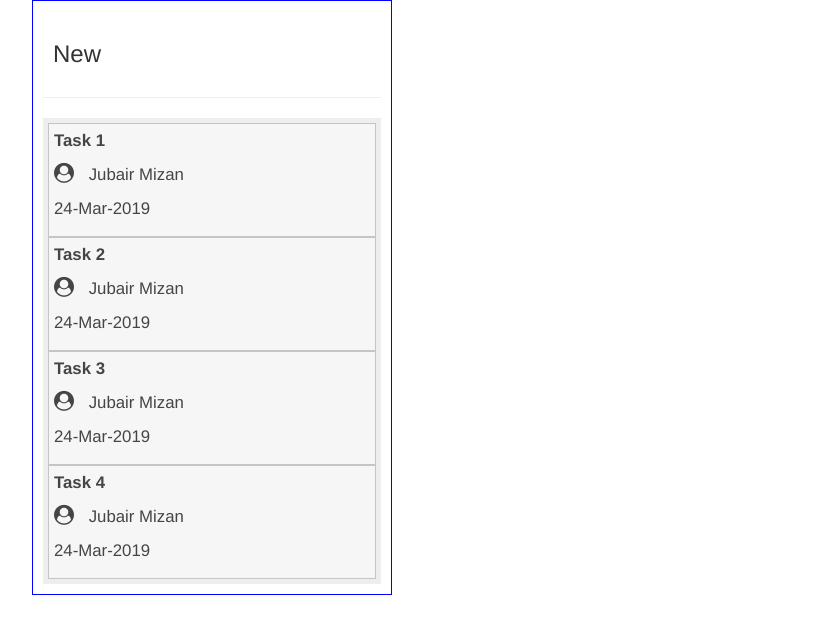
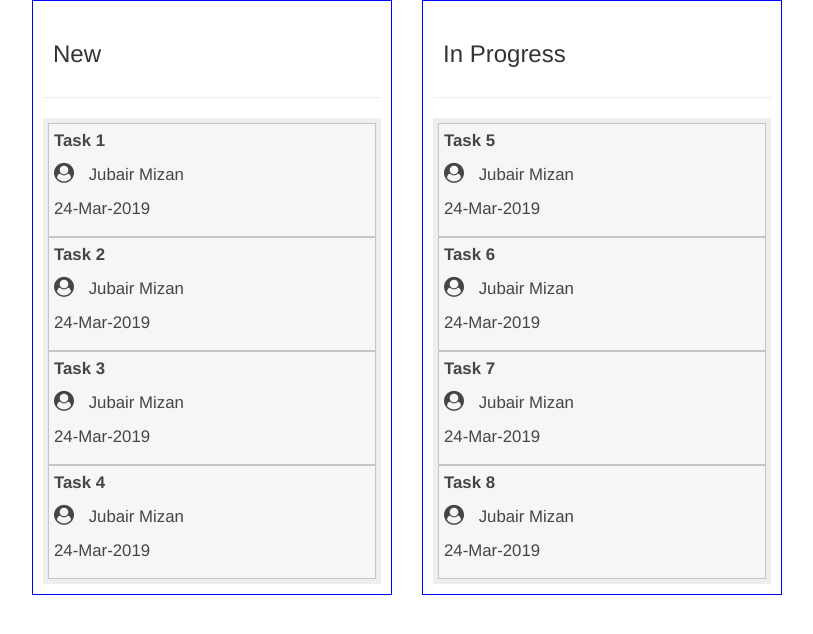
Before and after one commit to jubairmizan/drag-drop-lists-with-multiple-segment, a plain HTML site: page index.html in a window 1280 px wide. Shown: the whole page, without its empty margins (38-851 px from the left). Drawn offline with nearby package versions, Linux system fonts and the light colour scheme.

Commit message:
In progress category initialize

```diff
--- a/index.html
+++ b/index.html
@@ -50,6 +50,37 @@
                 </div>
             </div>
 
+            <div class="col-md-4">
+                <div style="border: 1px blue solid;padding: 10px;float: left;width: 100%">
+                    <h3 style="padding: 10px;">In Progress</h3><hr>
+                    <ul catId="2" id="sortable2" class="droptrue">
+                        <li class="ui-state-default" id="5" style="cursor: move;">
+                            <p style="font-weight: bold">Task 5</p>
+                            <p><i class="fa fa-user-circle" style="font-size: 20px;"></i> <span style="margin-left: 10px;">Jubair Mizan</span></p>
+
+                            <p>24-Mar-2019</p>
+                        </li>
+                        <li class="ui-state-default" id="6" style="cursor: move;">
+                            <p style="font-weight: bold">Task 6</p>
+                            <p><i class="fa fa-user-circle" style="font-size: 20px;"></i> <span style="margin-left: 10px;">Jubair Mizan</span></p>
+
+                            <p>24-Mar-2019</p>
+                        </li>
+                        <li class="ui-state-default" id="7" style="cursor: move;">
+                            <p style="font-weight: bold">Task 7</p>
+                            <p><i class="fa fa-user-circle" style="font-size: 20px;"></i> <span style="margin-left: 10px;">Jubair Mizan</span></p>
+
+                            <p>24-Mar-2019</p>
+                        </li>
+                        <li class="ui-state-default" id="8" style="cursor: move;">
+                            <p style="font-weight: bold">Task 8</p>
+                            <p><i class="fa fa-user-circle" style="font-size: 20px;"></i> <span style="margin-left: 10px;">Jubair Mizan</span></p>
+
+                            <p>24-Mar-2019</p>
+                        </li>
+                    </ul>
+                </div>
+            </div>
 	        <br style="clear:both">
 	    </div>
     </div>
```
